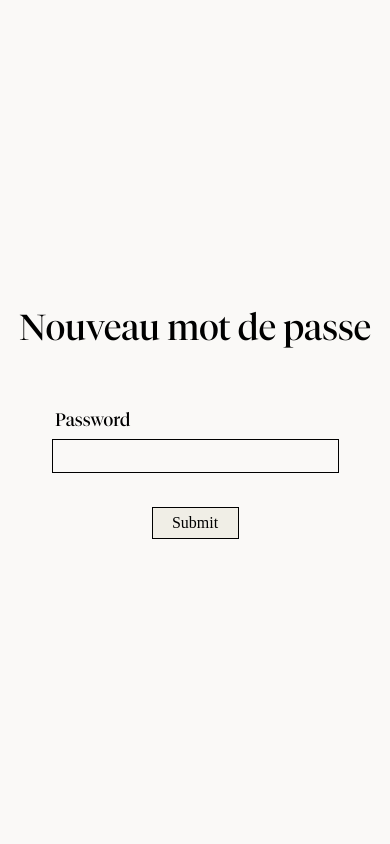
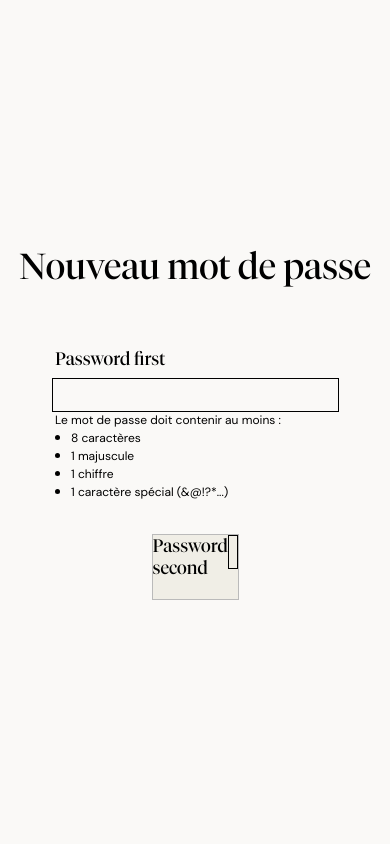
Before and after one commit to k-cpa/HaikUp, a Symfony app: template templates/password_reset/passwordReset.html.twig in a window 390 px wide. Run offline with Twig, Linux system fonts and the light colour scheme; the template is opened without the code that fills it, so the values that code supplies are empty; form fields are guessed from the names that the template uses; style sheets or scripts are compiled from the project's sources; some libraries are stand-ins or nearby versions.

Commit message:
front mobile user_form

```diff
--- a/assets/styles/abstract/_variables.scss
+++ b/assets/styles/abstract/_variables.scss
@@ -5,8 +5,10 @@ $secondaryDark: #E3DACC;
 $complementary: #B9DAE6;
 $accent: #F8C8C8;
 $accent: #F8C8C8;
+$linearGradient: linear-gradient(180deg,rgba(240, 238, 230, 1) 0%, rgba(227, 218, 204, 1) 25%);
+
 $grayText: #BABABA;
-$linearGradient: linear-gradient(180deg,rgba(240, 238, 230, 1) 0%, rgba(227, 218, 204, 1) 25%);
+$grayDarkText: #3A3A3A;
 
 // Fonts families
 $tiempos-regular: 'TiemposRegular';
--- a/assets/styles/pages/_user_form.scss
+++ b/assets/styles/pages/_user_form.scss
@@ -36,6 +36,20 @@
 
         .alert {
             margin-bottom: 2rem;
+        }
+
+        // alignement du "mot de passe oublié"
+        a {
+            align-self: flex-end;
+            padding-top: 3px;
+            color: var.$grayDarkText;
+            text-decoration: underline;
+            text-underline-offset: 2px;
+            transition: .3s ease;
+
+                &:hover {
+                    background-color: var.$secondaryDark;
+                }
         }
 
         div {
@@ -88,7 +102,7 @@
             padding-bottom: 0px;
             height: 30px;
             background-color: var.$secondaryLight;
-            border: 1px solid black;
+            border: 1px solid var.$grayText;
             transition: .3s ease;
 
             &:hover {
@@ -105,10 +119,12 @@
         @include mixin.flex;
         margin-top: 40px;
         gap: 5px;
+        color: var.$grayDarkText;
 
         a {
-            color: var.$grayText;
+            color: var.$grayDarkText;
             text-decoration: underline;
+            text-underline-offset: 2px;
             transition: .3s ease;
 
             &:hover {
@@ -117,3 +133,13 @@
         }
     }
 }
+
+// Spécialement pour le reset du password car visuel différent :
+// Un peu patch ->
+.first_recup_password {
+    padding-bottom: 0px !important;
+}
+
+.second_recup_password {
+    padding-bottom: 34px !important;
+}
--- a/templates/password_reset/passwordReset.html.twig
+++ b/templates/password_reset/passwordReset.html.twig
@@ -13,8 +13,25 @@
     </div>
     {# Formulaire de demande de récup mdp #}
     {{form_start(resetForm)}}
-        {{form_row(resetForm.password)}}
-        {{form_row(resetForm.submit)}}
+		<div class="form_group first_recup_password">
+			{{form_label(resetForm.password.first)}}
+			{{form_widget(resetForm.password.first)}}
+			{{form_errors(resetForm.password.first)}}
+		</div>
+		<div class="password_rules">
+			<p>Le mot de passe doit contenir au moins :</p>
+			<ul>
+				<li><p>8 caractères</p></li>
+				<li><p>1 majuscule</p></li>
+				<li><p>1 chiffre</p></li>
+				<li><p>1 caractère spécial (&@!?*...)</p></li>
+			</ul>
+		</div>
+		<div class="form_group second_recup_password">
+			{{form_label(resetForm.password.second)}}
+			{{form_widget(resetForm.password.second)}}
+			{{form_errors(resetForm.password.second)}}
+		</div>
     {{form_end(resetForm)}}
 </main>
 {% endblock %}
--- a/templates/security/signup.html.twig
+++ b/templates/security/signup.html.twig
@@ -41,7 +41,6 @@
 			{{form_errors(formSignUp.password.second)}}
 		</div>
 
-
 	{{form_end(formSignUp)}}
 	{# Lien pour se connecter si compte existant #}
 	<div class="login_link">
```
Also changed, not shown: templates/base.html.twig (+5 -31 lines), templates/landing/index.html.twig (+0 -38 lines).
